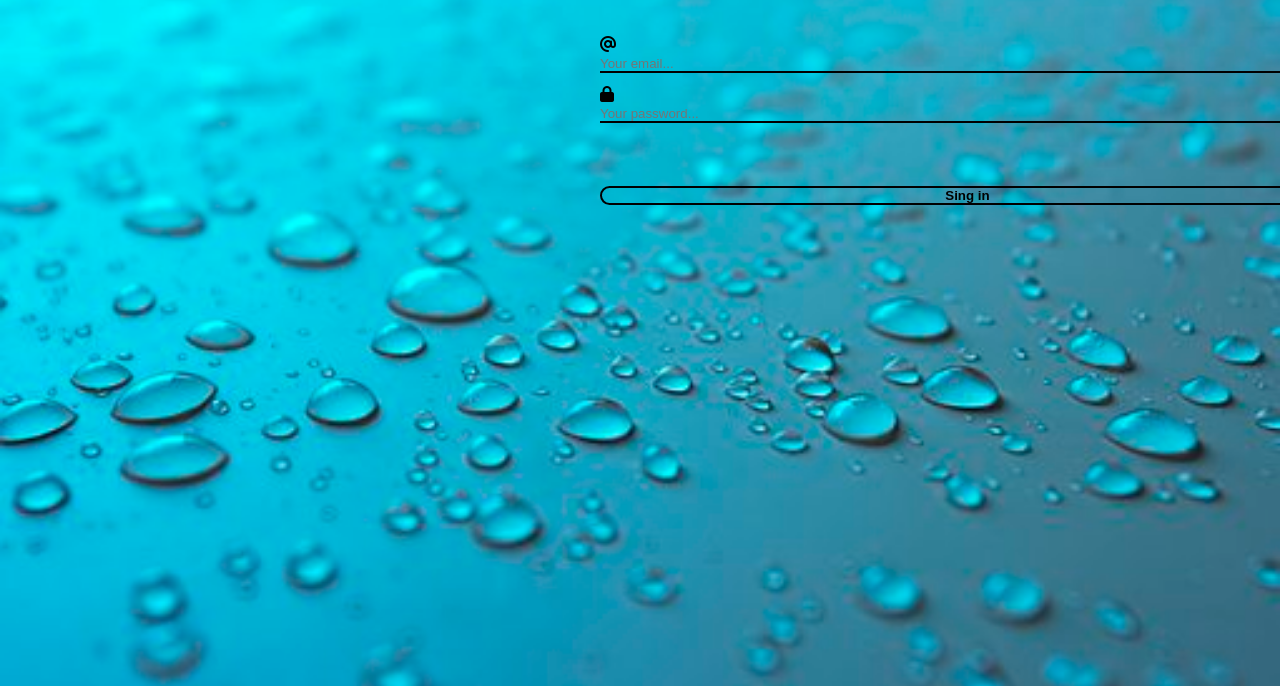
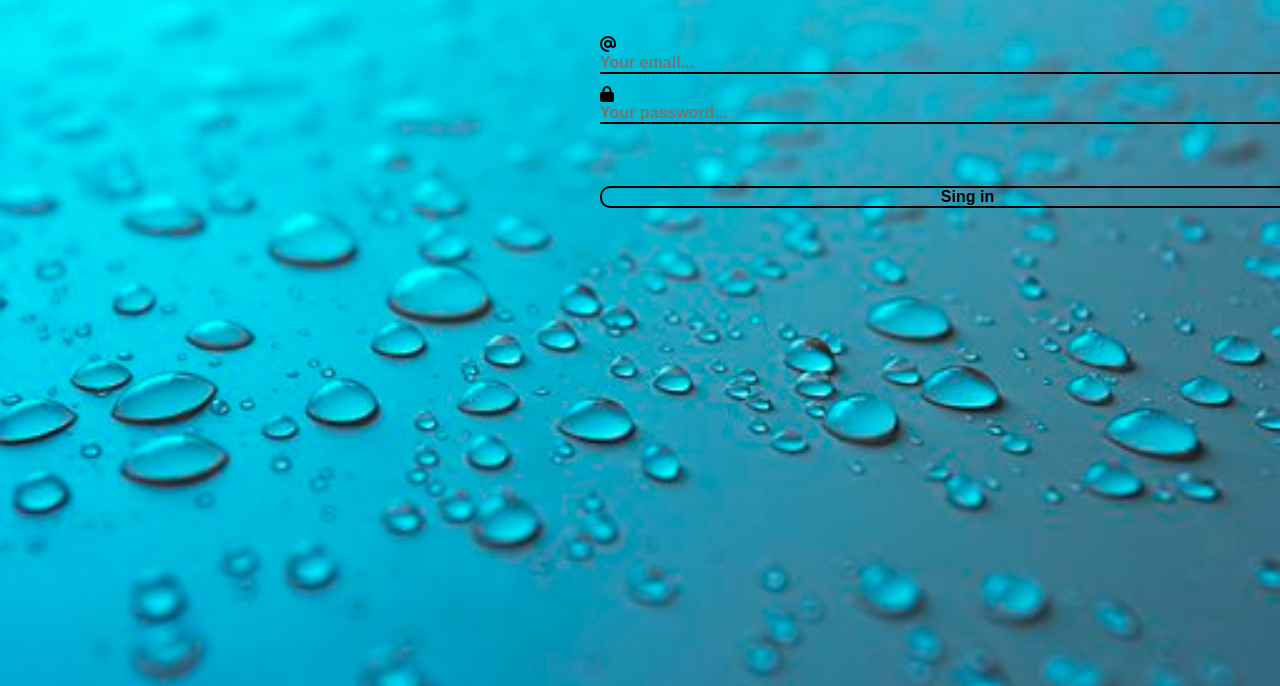
Before and after one commit to fbw-d09/uib-data-transparent-login-pawel-w88, a website: page index.html in a window 1280 px wide. Shown: the part 114-800 px from the top of the page. Drawn offline with Linux system fonts and the light colour scheme.

Commit message:
ich habe schon genug

```diff
--- a/style.css
+++ b/style.css
@@ -34,15 +34,16 @@ h1 {
   position: absolute;
   top: 150px;
   left: 600px;
-  font-weight: bold;
+
 }
 
 .form2 {
   position: absolute;
   top: 200px;
   left: 600px;
-  font-weight: bold;
+
 }
+
 
 input {
     border: none;
@@ -51,8 +52,13 @@ input {
     box-sizing: border-box;
     background: transparent;
     outline: none;
+    font-size: 1rem;
+    font-weight: normal;
 }
 
+input::placeholder {
+    font-weight: bold;
+}
 
 
 .clic {
```
Lines whose indentation alone changed are shown as unchanged.
